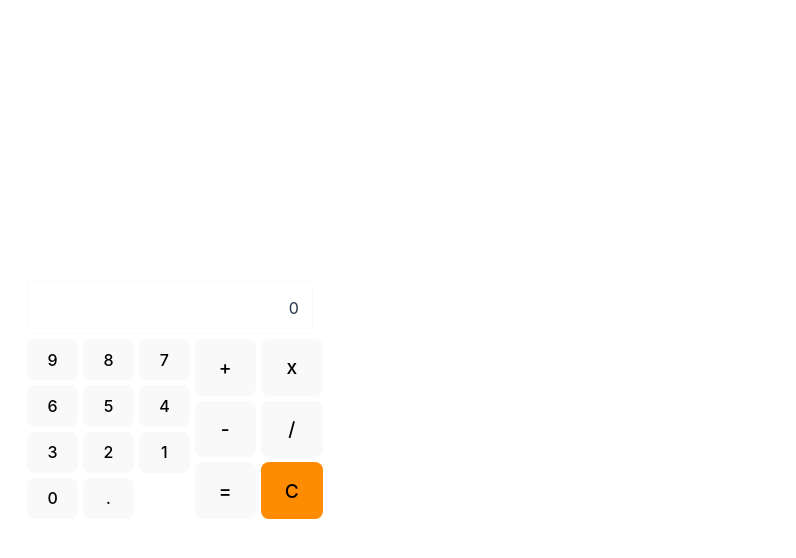
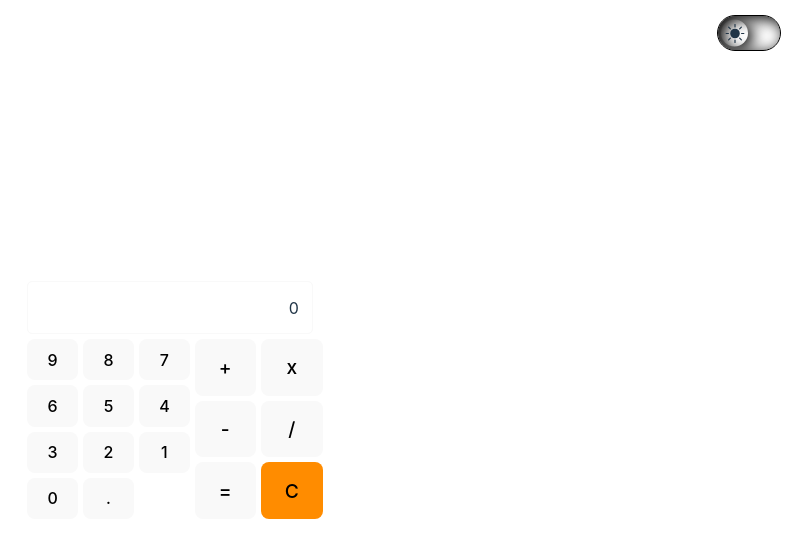
Before and after one commit to Brasero/fsd45-react-semaine-1, a React (Vite) app: page / in a window 1280 px wide. Shown: the top 558 px of the page, without its empty margins (484-1280 px from the left). Built offline with nearby package versions, Linux system fonts and the light colour scheme.

Commit message:
ajout du bouton theme et du style du bouton

```diff
--- a/package.json
+++ b/package.json
@@ -11,7 +11,8 @@
   },
   "dependencies": {
     "react": "^18.2.0",
-    "react-dom": "^18.2.0"
+    "react-dom": "^18.2.0",
+    "react-icons": "^4.11.0"
   },
   "devDependencies": {
     "@types/react": "^18.2.15",
--- a/src/App.jsx
+++ b/src/App.jsx
@@ -1,9 +1,11 @@
 import './App.css'
 import Calculatrice from "./component/Calculatrice/index.jsx";
+import ThemeButton from "./component/ThemeButton/index.jsx";
 
 function App() {
     return (
         <>
+            <ThemeButton />
             <Calculatrice />
         </>
     )
--- a/src/component/Calculatrice/index.jsx
+++ b/src/component/Calculatrice/index.jsx
@@ -11,10 +11,10 @@ const CalcContextProvider = ({children}) => {
     const THEMES = {
         light: {
             background: '#fff',
-            color: "#000"
+            color: "#213547"
         },
         dark: {
-            background: '#000',
+            background: '#213547',
             color: "#fff"
         }
     }
--- /dev/null
+++ b/src/component/ThemeButton/index.jsx
@@ -0,0 +1,32 @@
+import './themeButton.css'
+import {BsFillMoonStarsFill, BsSunFill} from "react-icons/bs";
+import {useState} from "react";
+
+const ThemeButton = () => {
+
+    const [state, setState] = useState(false)
+    const toggleState = () => {
+        setState(!state)
+    }
+
+    const buttonStyle = state ? {transform: 'translate(95%, -50%)'} : {transform: 'translate(0%, -50%)'}
+
+    return (
+        <div className={'button_slider'}>
+            <div className={'slider'}>
+                <div
+                    className={'button'}
+                    onClick={toggleState}
+                    style={buttonStyle}
+                >
+                    {
+                        state ? <BsFillMoonStarsFill className={'icon'} /> : <BsSunFill className={'icon'} />
+                    }
+
+                </div>
+            </div>
+        </div>
+    )
+}
+
+export default ThemeButton;
--- /dev/null
+++ b/src/component/ThemeButton/themeButton.css
@@ -0,0 +1,39 @@
+.button_slider {
+    position: absolute;
+    top: 15px;
+    right: 15px;
+}
+
+.slider {
+    border: 1px solid #000;
+    padding: 3px;
+    width: 56px;
+    position: relative;
+    overflow: hidden;
+    box-shadow: 5px 3px 15px #000 inset;
+    border-radius: 25px;
+    height: 28px;
+}
+
+.button {
+    padding: 1px;
+    width: 25px;
+    height: 25px;
+    border-radius: 50%;
+    display: flex;
+    justify-content: center;
+    align-items: center;
+    box-shadow: 5px 3px 15px #000;
+    position: absolute;
+    top: 50%;
+    left: 3px;
+    transform: translate(0%, -50%);
+    transition: all .3s ease-in-out;
+}
+
+.icon {
+    padding: 0;
+    margin: 0;
+    scale: 1.2;
+    transition: all .3s ease-in-out;
+}
--- a/src/index.css
+++ b/src/index.css
@@ -24,6 +24,7 @@ a:hover {
 }
 
 body {
+  position: relative;
   margin: 0;
   display: flex;
   place-items: center;
```
Also changed, not shown: 1 other file (tests, documents, lock files or other folders).
